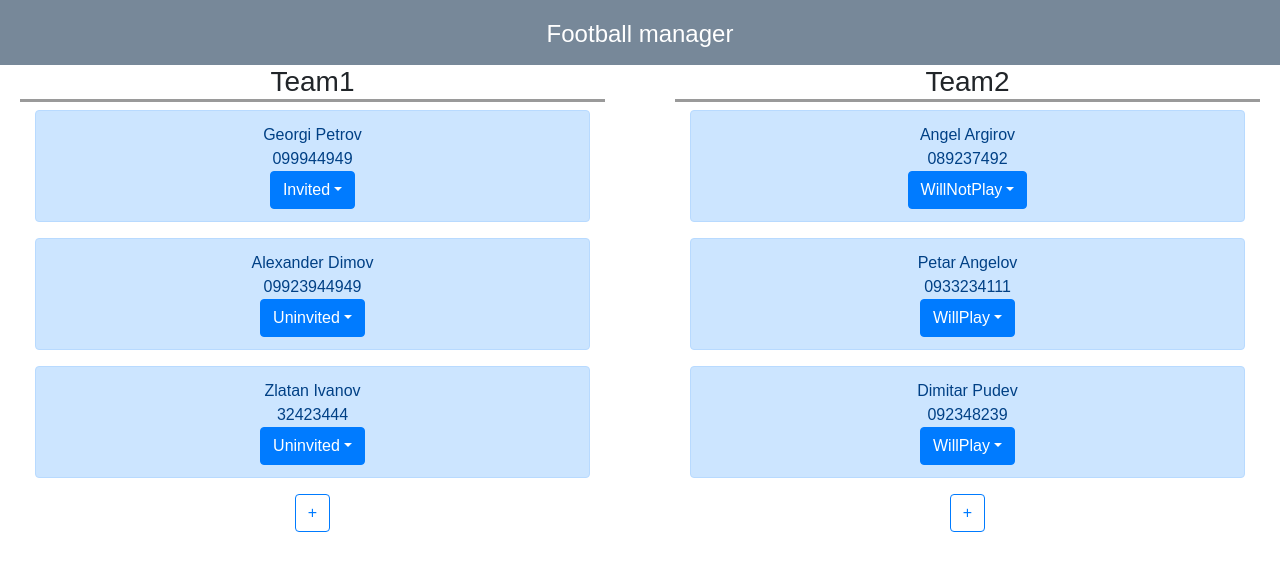
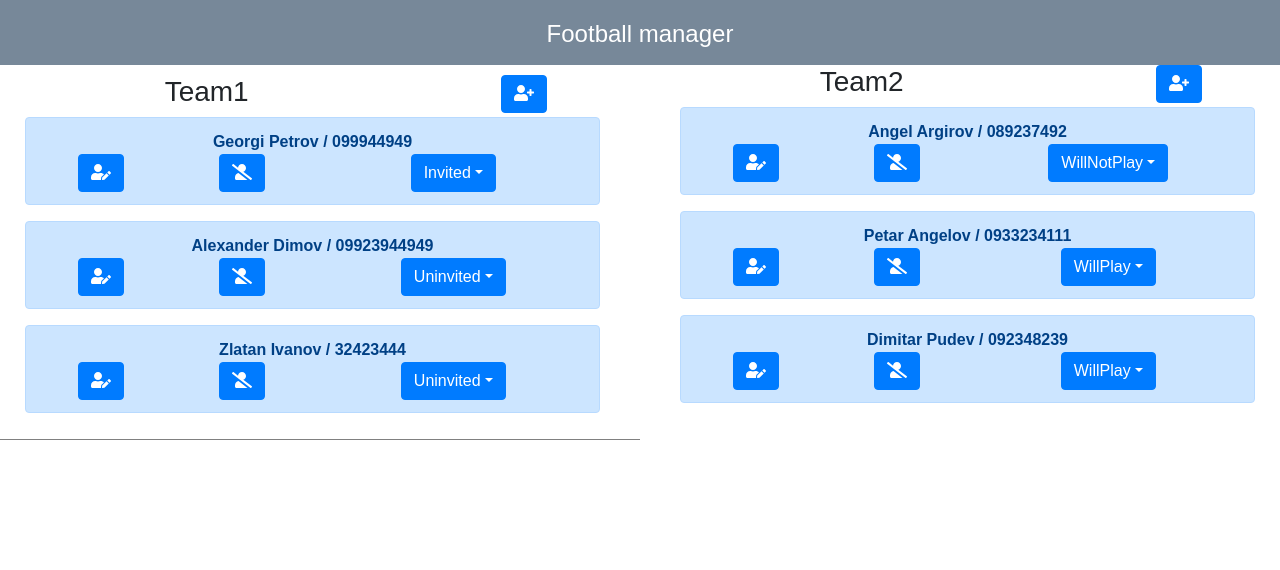
Before and after one commit to Pudev/football-manager, a React (Create React App) app: page / in a window 1280 px wide. Shown: the top 570 px of the page. Built offline with nearby package versions, Linux system fonts and the light colour scheme.

Commit message:
Redesign and refactor
Redesign the visual part
Add font awesome
Refactor Team component

```diff
--- a/package.json
+++ b/package.json
@@ -3,6 +3,9 @@
   "version": "0.1.0",
   "private": true,
   "dependencies": {
+    "@fortawesome/fontawesome-svg-core": "^1.2.6",
+    "@fortawesome/free-solid-svg-icons": "^5.4.1",
+    "@fortawesome/react-fontawesome": "^0.1.3",
     "bootstrap": "^4.1.3",
     "jquery": "^3.3.1",
     "popper": "^1.0.1",
--- a/public/index.html
+++ b/public/index.html
@@ -22,10 +22,6 @@
     <title>Football team manager</title>
   </head>
   <body>
-    <noscript>
-      You need to enable JavaScript to run this app.
-    </noscript>
     <div id="root"></div>
-
   </body>
 </html>
--- a/src/App.tsx
+++ b/src/App.tsx
@@ -1,30 +1,10 @@
 import * as React from 'react';
 import './App.css';
-import ButtonAddPlayer from './ButtonAddPlayer';
-import { PlayerStatus } from './constants';
-import { IPlayer } from './interfaces';
 import Team from './Team';
 
 class App extends React.Component<any, any> {
     constructor(props: any) {
         super(props);
-
-        this.state = { firstTeamPlayers, secondTeamPlayers };
-        this.updateFirstTeam = this.updateFirstTeam.bind(this);
-    }
-
-    public updateFirstTeam = (player: IPlayer) => {
-        const newList = [...this.state.firstTeamPlayers, player];
-        this.setState({
-            firstTeamPlayers: newList
-        });
-    }
-
-    public updateSecondTeam = (player: any) => {
-        const newList = [...this.state.secondTeamPlayers, player];
-        this.setState({
-            secondTeamPlayers: newList
-        });
     }
 
     public render() {
@@ -34,30 +14,17 @@ class App extends React.Component<any, any> {
                     <h1 className="App-title">Football manager</h1>
                 </header>
                 <div className="row">
-                    <div className="col-sm-6">
-                        <Team teamName={"Team1"} players={this.state.firstTeamPlayers} />
-                        <ButtonAddPlayer teamName={'Team1'} updateFirstTeam={this.updateFirstTeam} />
+                    <div className="col-sm-6" style={{ marginBottom: '20px', marginTop: '10px', paddingBottom: '10px', borderBottom: 'solid 1px grey' }}>
+                        <Team teamName={"Team1"} />
+                        {/* <ButtonAddEditPlayer teamName={'Team1'} /> */}
                     </div>
                     <div className="col-sm-6">
-                        <Team teamName={"Team2"} players={this.state.secondTeamPlayers} />
-                        <ButtonAddPlayer teamName={'Team2'} updateSecondTeam={this.updateSecondTeam} />
+                        <Team teamName={"Team2"} />
+                        {/* <ButtonAddEditPlayer teamName={'Team2'} updateSecondTeam={this.updateSecondTeam} /> */}
                     </div>
                 </div>
             </div>
         );
     }
 }
-
-const firstTeamPlayers = [
-    { name: 'Georgi Petrov', phone: '099944949', status: PlayerStatus.Invited },
-    { name: 'Alexander Dimov', phone: '09923944949', status: PlayerStatus.Uninvited },
-    { name: 'Zlatan Ivanov', phone: '32423444', status: PlayerStatus.Uninvited }
-];
-
-const secondTeamPlayers = [
-    { name: 'Angel Argirov', phone: '089237492', status: PlayerStatus.WillNotPlay },
-    { name: 'Petar Angelov', phone: '0933234111', status: PlayerStatus.WillPlay },
-    { name: 'Dimitar Pudev', phone: '092348239', status: PlayerStatus.WillPlay }
-];
-
 export default App;
--- a/src/ButtonAddPlayer.tsx
+++ b/src/ButtonAddPlayer.tsx
@@ -1,6 +1,9 @@
 import * as React from 'react';
 
-class ButtonAddPlayer extends React.Component<any, any> {
+import { faUserPlus } from '@fortawesome/free-solid-svg-icons';
+import { FontAwesomeIcon } from '@fortawesome/react-fontawesome';
+
+class ButtonAddEditPlayer extends React.Component<any, any> {
     constructor(props: any) {
         super(props);
 
@@ -26,15 +29,12 @@ class ButtonAddPlayer extends React.Component<any, any> {
         this.setState({ name: '', phone: '' });
     }
 
-    public submitHandler = (event: any) => {
-        event.preventDefault();
-        event.target.className += ' was-validated';
-      }
-
     public render() {
         return (
-            <form className='needs-validation' onSubmit={this.submitHandler} noValidate={true}>
-                <button type="button" className="btn btn-outline-primary" data-toggle="modal" data-target={'#' + this.props.teamName}>+</button>
+            <form className='needs-validation'>
+                <button type="button" className="btn btn-primary" data-toggle="modal" data-target={'#' + this.props.teamName}>
+                    <FontAwesomeIcon icon={faUserPlus}/>
+                </button>
 
                 <div>
                     <div className="modal fade" id={this.props.teamName}>
@@ -75,4 +75,4 @@ class ButtonAddPlayer extends React.Component<any, any> {
     }
 }
 
-export default ButtonAddPlayer;
+export default ButtonAddEditPlayer;
--- a/src/Player.tsx
+++ b/src/Player.tsx
@@ -1,6 +1,9 @@
 import * as React from 'react';
 
 import Dropdown from './Dropdown';
+
+import { faUserEdit, faUserSlash } from '@fortawesome/free-solid-svg-icons'
+import { FontAwesomeIcon } from '@fortawesome/react-fontawesome'
 import { IPlayer } from './interfaces';
 
 class Player extends React.Component<IPlayer, any> {
@@ -11,10 +14,21 @@ class Player extends React.Component<IPlayer, any> {
     public render() {
         return (
             <div className="alert alert-primary">
-                <div>{this.props.name}</div>
-                <div>{this.props.phone}</div>
+                <div className="row">
+                    <span style={{ fontWeight: "bold" }} className="col-12">{this.props.name} / {this.props.phone}</span>
+                </div>
 
-                <Dropdown status={this.props.status} />
+                <div className="row">
+                    <div className="col-3">
+                        <button className="btn btn-primary"><FontAwesomeIcon icon={faUserEdit} /></button>
+                    </div>
+                    <div className="col-3">
+                        <button className="btn btn-primary"><FontAwesomeIcon icon={faUserSlash} /></button>
+                    </div>
+                    <div className="col-6">
+                        <Dropdown status={this.props.status} />
+                    </div>
+                </div>
             </div>
         );
     }
--- a/src/Team.tsx
+++ b/src/Team.tsx
@@ -1,25 +1,64 @@
 import * as React from 'react';
+import ButtonAddEditPlayer from './ButtonAddPlayer';
+import { PlayerStatus } from './constants';
 import { IPlayer } from './interfaces';
 import Player from './Player';
 
 class Team extends React.Component<any, any> {
     constructor(props: any) {
         super(props);
+
+        this.state = { firstTeamPlayers, secondTeamPlayers };
+        this.updateFirstTeam = this.updateFirstTeam.bind(this);
+        this.updateSecondTeam = this.updateSecondTeam.bind(this);
+    }
+
+    public updateFirstTeam = (player: IPlayer) => {
+        const newList = [...this.state.firstTeamPlayers, player];
+        this.setState({
+            firstTeamPlayers: newList
+        });
+    }
+
+    public updateSecondTeam = (player: any) => {
+        const newList = [...this.state.secondTeamPlayers, player];
+        this.setState({
+            secondTeamPlayers: newList
+        });
     }
 
     public render() {
         return (
-            <div style={{ marginLeft: '20px', marginRight: '20px' }} className="row">
-                <h3 className="col-sm-12 border-bottom-outset ">{this.props.teamName}</h3>
-                <div className="col-sm-12">
-                    {listPlayers(this.props.players)}
+            <div style={{ marginLeft: '10px', marginRight: '10px' }}>
+                <div className="row">
+                    <h3 className="col-8">{this.props.teamName}</h3>
+                    <div className="col-4">
+                        {
+                            this.props.teamName === 'Team1' ?
+                                <ButtonAddEditPlayer teamName={'Team1'} updateFirstTeam={this.updateFirstTeam} /> :
+                                <ButtonAddEditPlayer teamName={'Team2'} updatesecondTeam={this.updateSecondTeam} />
+                        }
+                    </div>
+                </div>
+                <div className="col-12">
+                    {this.props.teamName === 'Team1' ? listPlayers(this.state.firstTeamPlayers) : listPlayers(this.state.secondTeamPlayers)}
                 </div>
             </div>
         );
     }
 }
 
+const firstTeamPlayers = [
+    { name: 'Georgi Petrov', phone: '099944949', status: PlayerStatus.Invited },
+    { name: 'Alexander Dimov', phone: '09923944949', status: PlayerStatus.Uninvited },
+    { name: 'Zlatan Ivanov', phone: '32423444', status: PlayerStatus.Uninvited }
+];
 
+const secondTeamPlayers = [
+    { name: 'Angel Argirov', phone: '089237492', status: PlayerStatus.WillNotPlay },
+    { name: 'Petar Angelov', phone: '0933234111', status: PlayerStatus.WillPlay },
+    { name: 'Dimitar Pudev', phone: '092348239', status: PlayerStatus.WillPlay }
+];
 
 const listPlayers = (team: IPlayer[]) => team.map((x, index) =>
     <Player key={index} name={x.name} phone={x.phone} status={x.status} />
--- a/src/index.css
+++ b/src/index.css
@@ -3,7 +3,3 @@ body {
   padding: 0;
   font-family: sans-serif;
 }
-
-.border-bottom-outset {
-  border-bottom-style: outset;
-}
```
Also changed, not shown: 1 other file (tests, documents, lock files or other folders).
